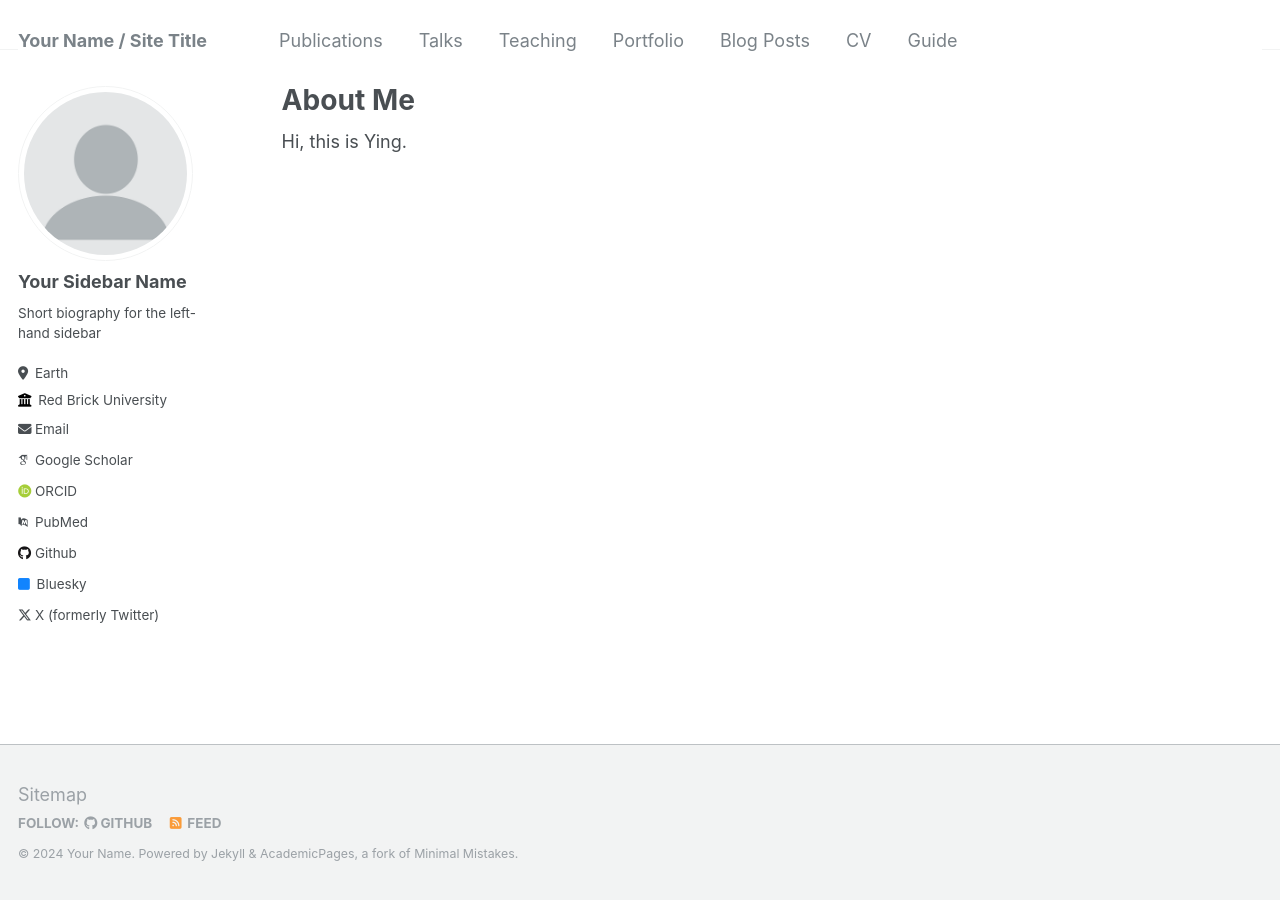
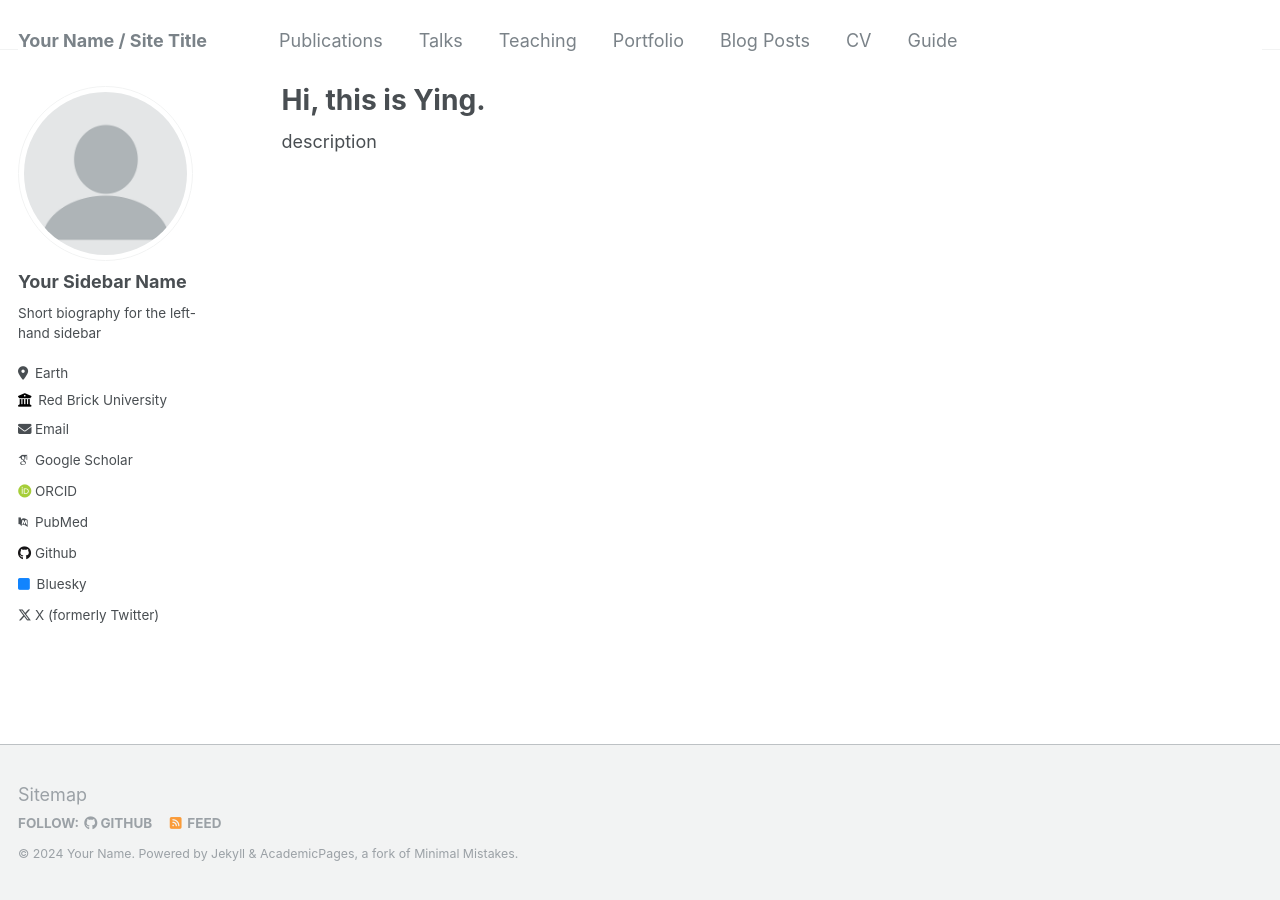
Before and after one commit to dream-ly/dream-ly.github.io, a Jekyll site: the page built from _pages/about.md, in a window 1280 px wide. Built offline with Jekyll 4.4.1, drawn with Linux system fonts in a browser that asks for light colours; some web fonts are replaced.

Commit message:
Update about.md

```diff
--- a/_pages/about.md
+++ b/_pages/about.md
@@ -1,11 +1,11 @@
 ---
 permalink: /
-title: "About Me"
-excerpt: "About Me"
+title: "Hi, this is Ying."
+excerpt: "Hi, this is Ying."
 author_profile: true
 redirect_from:
   - /about/
   - /about.html
 ---
 
-Hi, this is Ying.
+description
```
